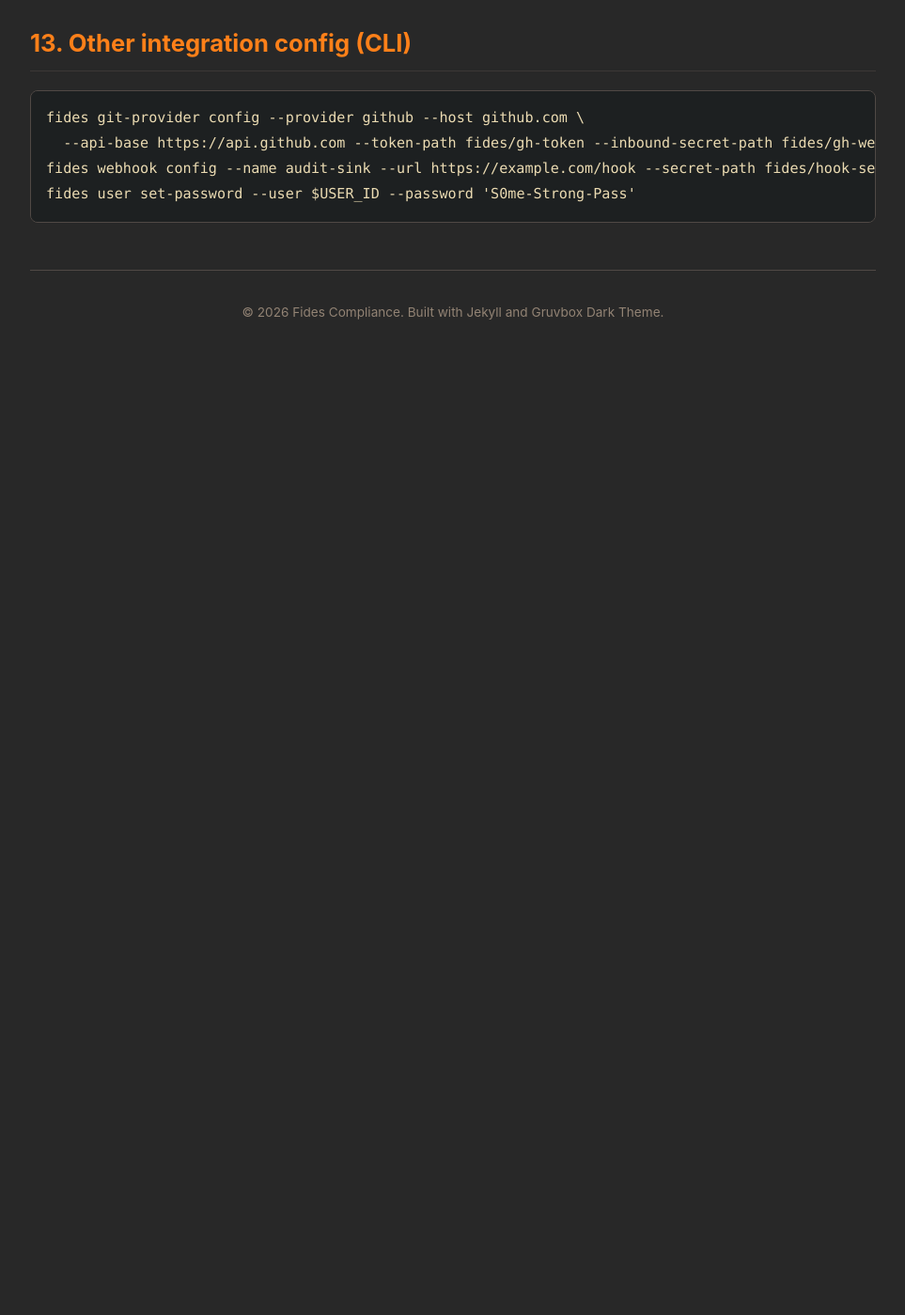
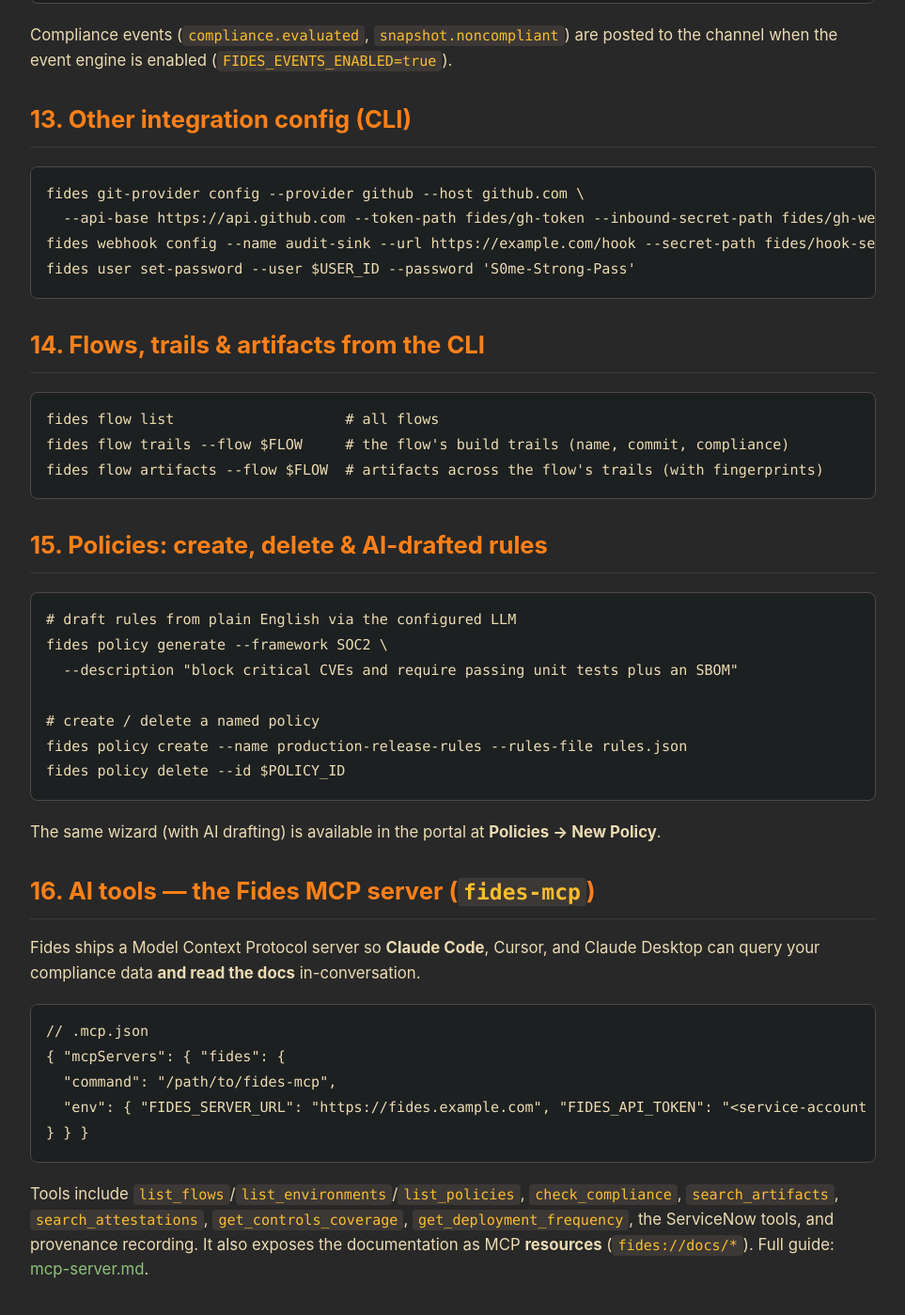
Before and after one commit to olafkfreund/fides, a Jekyll site: the page built from docs/features.md, in a window 1280 px wide and 1400 px high, scrolled down 3968 px. Shown: the whole window at 94% size, without its empty margins (158-1121 px from the left). Built offline with Jekyll 4.4.1, drawn with Linux system fonts in a browser that asks for light colours; our own code applies the rules of GitHub Pages for plain Markdown files; before the commit the page ends 4365 px from its top, so only the background shows below that; some of the changed text lies outside the part shown.

Commit message:
docs: document new CLI + MCP features (docs, web, GitHub Pages, CLAUDE.md)
- cli-reference (docs + web): fides flow, policy create/delete/generate,
  metrics deployment-frequency, and an MCP section.
- features (docs + web): DORA deployment-frequency + new sections for CLI flows,
  AI-drafted policies, and the fides-mcp server.
- GitHub Pages: add root mcp-server.md page; index.md MCP module now notes the
  docs-as-resources + Claude Code; README MCP section updated (tools + resources
  + shipped in image).
- CLAUDE.md: expanded cmd/cli + cmd/mcp descriptions (new commands, 15 tools,
  docs resources).

Co-Authored-By: Claude Opus 4.8 (1M context) <noreply@anthropic.com>
Claude-Session: https://claude.ai/code/session_012AhS66M7Yrxaf172ia393z

````diff
--- a/docs/features.md
+++ b/docs/features.md
@@ -126,6 +126,9 @@ fides logical-env state --id $LOGICAL       # unified running services across me
 ```bash
 fides metrics --days 30
 # {"deployments":42,"deployment_frequency_per_day":1.4,"compliance_rate":0.97,"change_failure_rate":0.03,...}
+
+fides metrics deployment-frequency --weeks 12
+# [{"environment":"prod","week":"2026-W27","deployments":7}, ...]  (weekly, per environment)
 ```
 
 ## 11. ServiceNow integration
@@ -157,3 +160,44 @@ fides git-provider config --provider github --host github.com \
 fides webhook config --name audit-sink --url https://example.com/hook --secret-path fides/hook-secret
 fides user set-password --user $USER_ID --password 'S0me-Strong-Pass'
 ```
+
+## 14. Flows, trails & artifacts from the CLI
+
+```bash
+fides flow list                    # all flows
+fides flow trails --flow $FLOW     # the flow's build trails (name, commit, compliance)
+fides flow artifacts --flow $FLOW  # artifacts across the flow's trails (with fingerprints)
+```
+
+## 15. Policies: create, delete & AI-drafted rules
+
+```bash
+# draft rules from plain English via the configured LLM
+fides policy generate --framework SOC2 \
+  --description "block critical CVEs and require passing unit tests plus an SBOM"
+
+# create / delete a named policy
+fides policy create --name production-release-rules --rules-file rules.json
+fides policy delete --id $POLICY_ID
+```
+
+The same wizard (with AI drafting) is available in the portal at **Policies → New Policy**.
+
+## 16. AI tools — the Fides MCP server (`fides-mcp`)
+
+Fides ships a Model Context Protocol server so **Claude Code**, Cursor, and Claude
+Desktop can query your compliance data **and read the docs** in-conversation.
+
+```jsonc
+// .mcp.json
+{ "mcpServers": { "fides": {
+  "command": "/path/to/fides-mcp",
+  "env": { "FIDES_SERVER_URL": "https://fides.example.com", "FIDES_API_TOKEN": "<service-account key>" }
+} } }
+```
+
+Tools include `list_flows`/`list_environments`/`list_policies`, `check_compliance`,
+`search_artifacts`, `search_attestations`, `get_controls_coverage`,
+`get_deployment_frequency`, the ServiceNow tools, and provenance recording. It also
+exposes the documentation as MCP **resources** (`fides://docs/*`). Full guide:
+[mcp-server.md](mcp-server.md).
````
Also changed, not shown: CLAUDE.md (+9 -1 lines), docs/cli-reference.md (+6 -0 lines), index.md (+1 -1 lines), mcp-server.md (added, +67 -0 lines), web/cli-reference.md (+6 -0 lines), web/features.md (+44 -0 lines), README.md.
